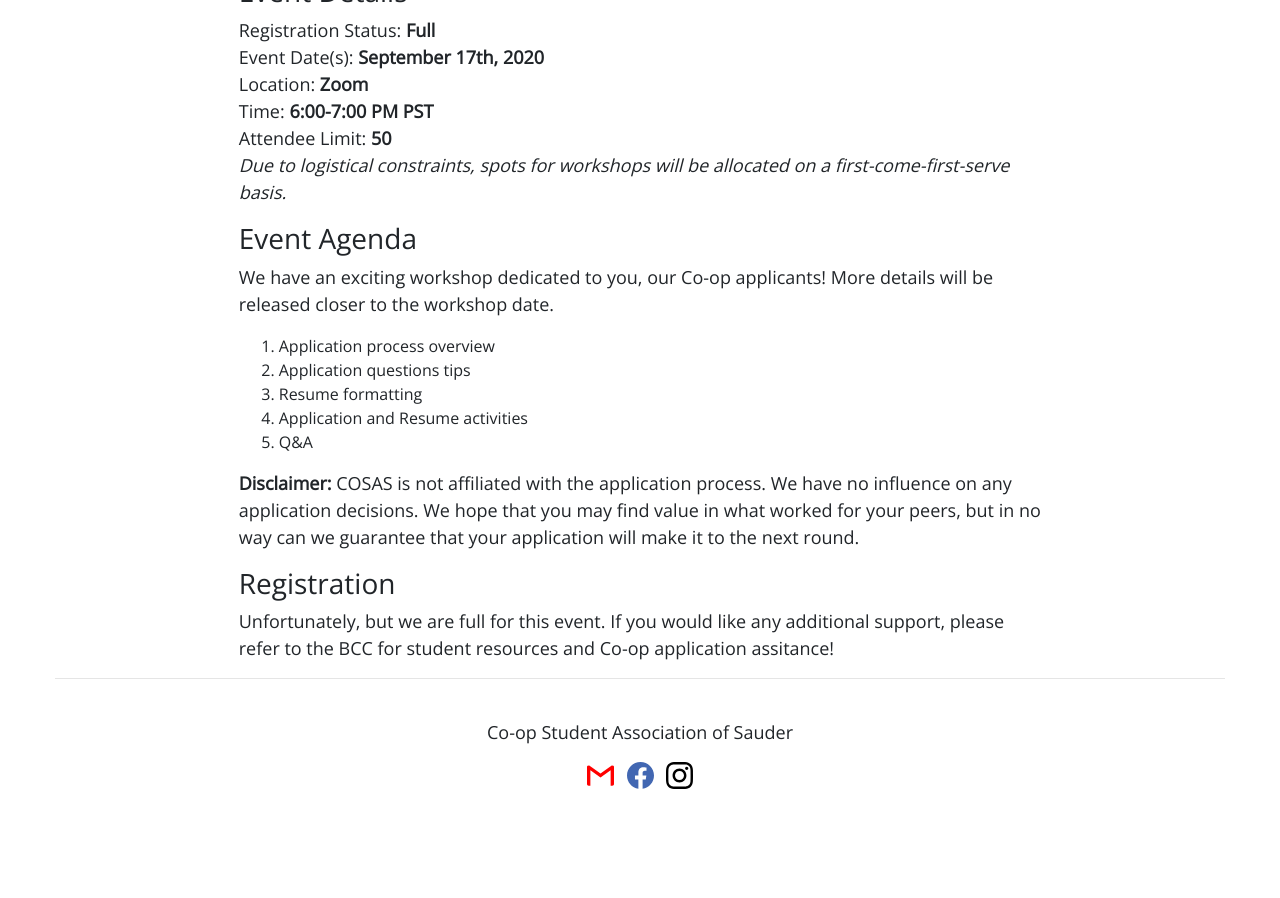
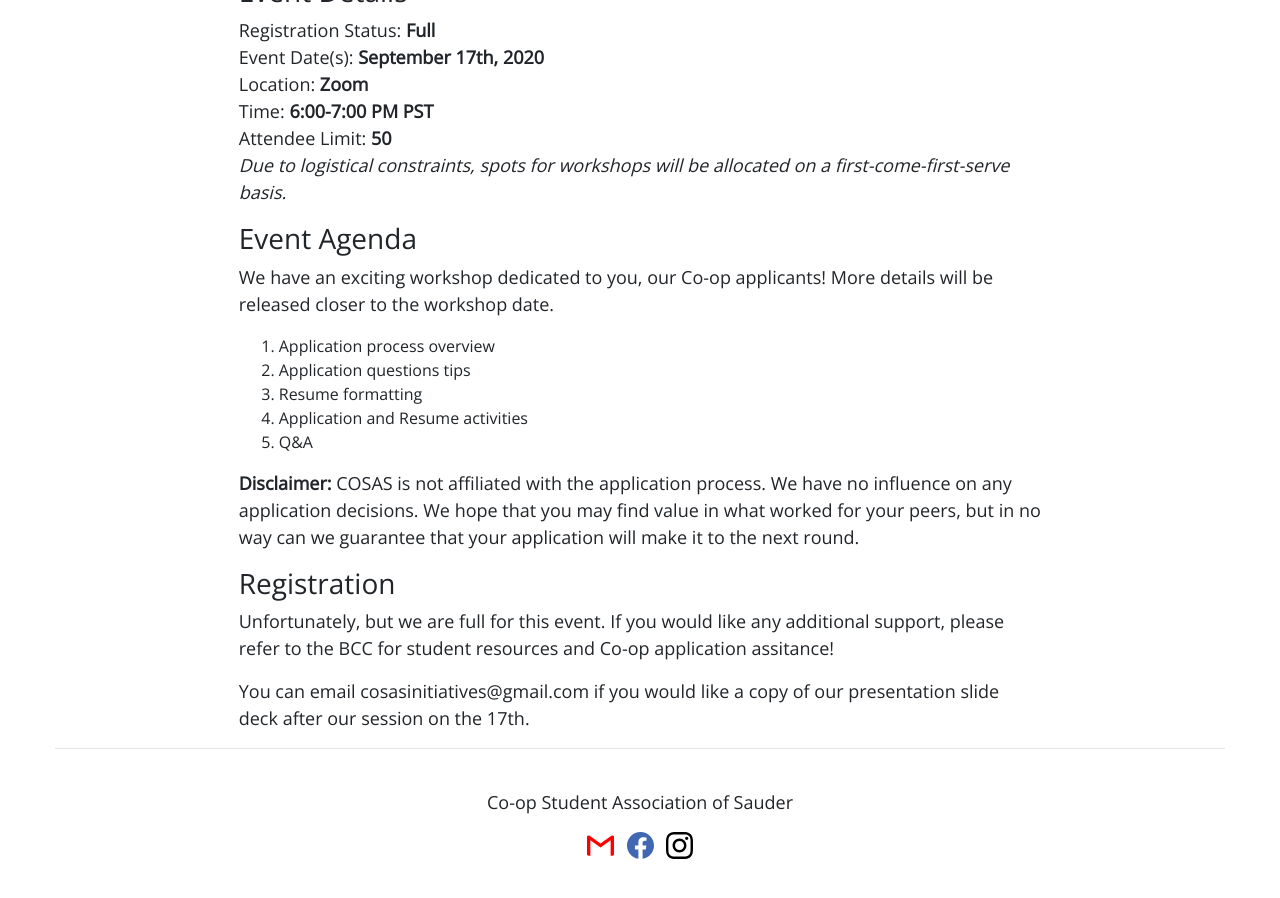
Before and after one commit to coopsauder/COSAS, a Jekyll site: the page built from _posts/2020-08-04-application-workshop.md, in a window 1280 px wide and 900 px high, scrolled down 1153 px. Built offline with Jekyll 4.4.1, drawn with Linux system fonts in a browser that asks for light colours; nearby versions of some CDN libraries; before the commit the page ends 1983 px from its top, so only the background shows below that.

```diff
--- a/_posts/2020-08-04-application-workshop.md
+++ b/_posts/2020-08-04-application-workshop.md
@@ -42,3 +42,5 @@
 ### Registration
 
 Unfortunately, but we are full for this event. If you would like any additional support, please refer to the BCC for student resources and Co-op application assitance!
+
+You can email cosasinitiatives@gmail.com if you would like a copy of our presentation slide deck after our session on the 17th.
```
Also changed, not shown: _initiatives/mentorship.md (+2 -0 lines).
